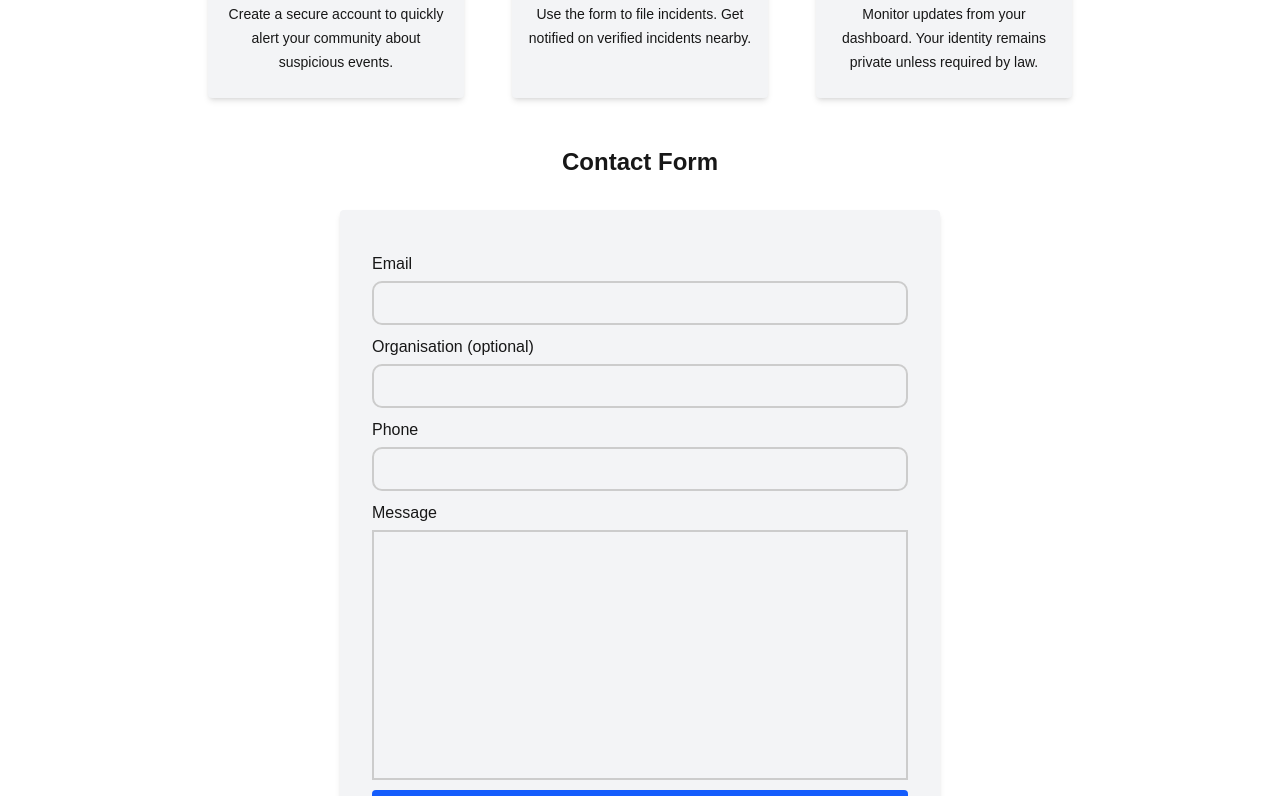
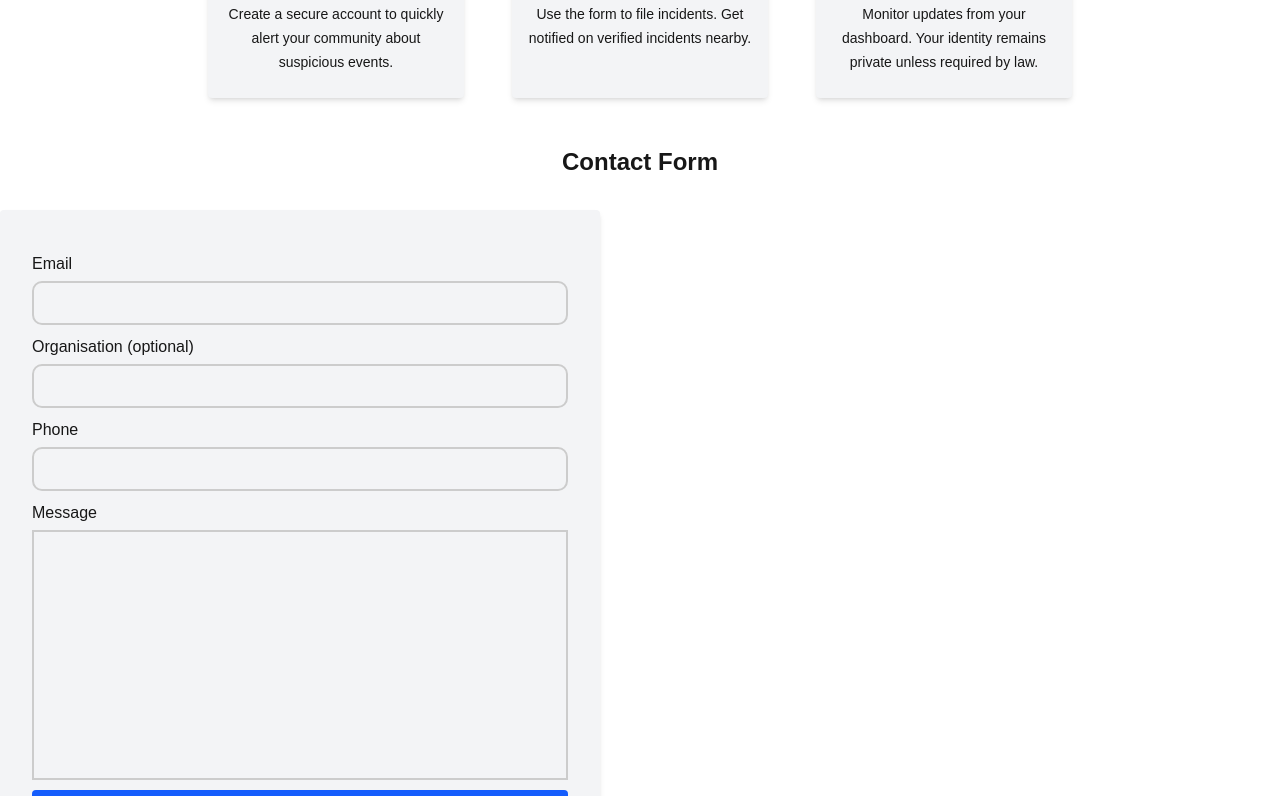
Before and after one commit to Stackarius/neighbor_security, a Next.js app: page / in a window 1280 px wide. Shown: the part 1506-2302 px from the top of the page. Built offline with nearby package versions, Linux system fonts and the light colour scheme; no server answers.

Commit message:
fix: adjusted padding and centering

```diff
--- a/src/component/ContactForm.jsx
+++ b/src/component/ContactForm.jsx
@@ -2,7 +2,7 @@ import React from "react";
 
 const ContactForm = () => {
   return (
-    <div className="grid mx-auto justify-center">
+    <div className="grid mx-auto">
       <h2 className="text-2xl font-bold my-4 text-center">Contact Form</h2>
       <form className="block bg-gray-100 p-8 mt-4 w-full md:w-[600px] rounded shadow-md">
         <div className="input-field">
```
